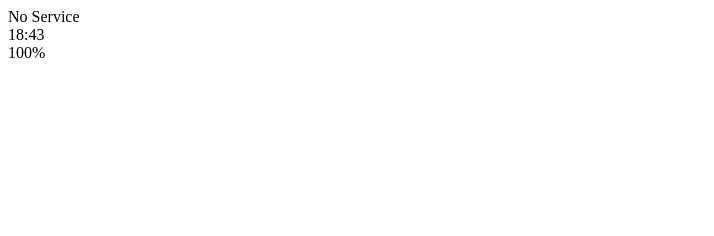
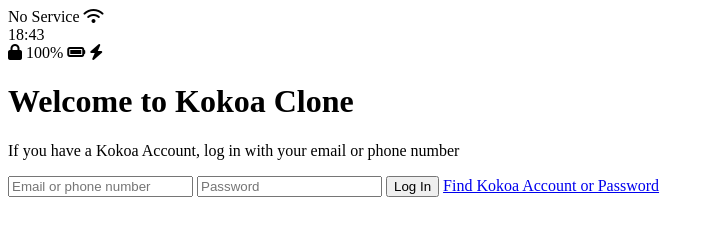
Before and after one commit to Seokang/nomad-kokoa, a website: page kokoa/index.html in a window 1280 px wide. Shown: the whole page, without its empty margins (0-714 px from the left). Drawn offline with Linux system fonts and the light colour scheme.

Commit message:
[ADD] Finish Index html

```diff
--- a/kokoa/index.html
+++ b/kokoa/index.html
@@ -2,23 +2,43 @@
 <html lang="en">
 	<head>
 		<meta charset="UTF-8" />
-		<title>Welcome to Kokoa Talk</title>
+		<title>Welcome to Kokoa Clone</title>
 	</head>
 	<body>
 		<div id="status-bar">
-			<div class="status-bar__column">
+			<div class="status-bar-column">
 				<span>No Service</span>
-				<!-- TODO: WIFI Icon -->
+				<i class="fas fa-wifi"></i>
 			</div>
-			<div class="status-bar__column">
+			<div class="status-bar-column">
 				<span>18:43</span>
 			</div>
-			<div class="status-bar__column">
-				<!-- TODO: Portrait Icon -->
+			<div class="status-bar-column">
+				<i class="fas fa-lock"></i>
 				<span>100%</span>
-				<!-- TODO: Battery Icon -->
-				<!-- TODO: Charging Icon -->
+				<i class="fas fa-battery-full"></i>
+				<i class="fas fa-bolt"></i>
 			</div>
 		</div>
+
+		<header class="welcome-header">
+			<h1 class="welcome-header__title">Welcome to Kokoa Clone</h1>
+			<p class="welcome-header__text">
+				If you have a Kokoa Account, log in with your email or phone
+				number
+			</p>
+		</header>
+
+		<form id="login-form">
+			<input type="text" placeholder="Email or phone number" />
+			<input type="password" placeholder="Password" />
+			<input type="submit" value="Log In" />
+			<a href="#">Find Kokoa Account or Password</a>
+		</form>
+
+		<script
+			src="https://kit.fontawesome.com/6478f529f2.js"
+			crossorigin="anonymous"
+		></script>
 	</body>
 </html>
```
